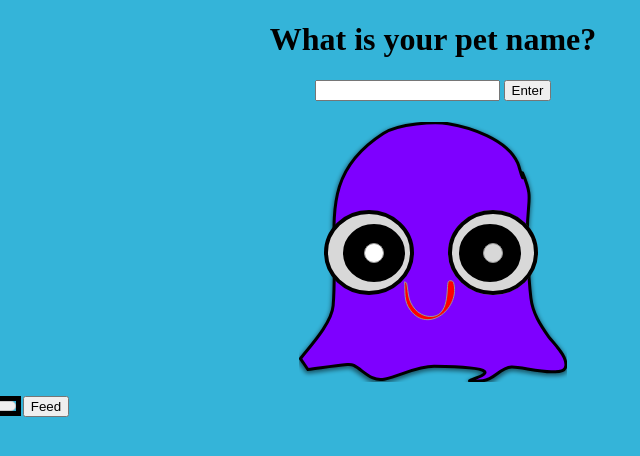
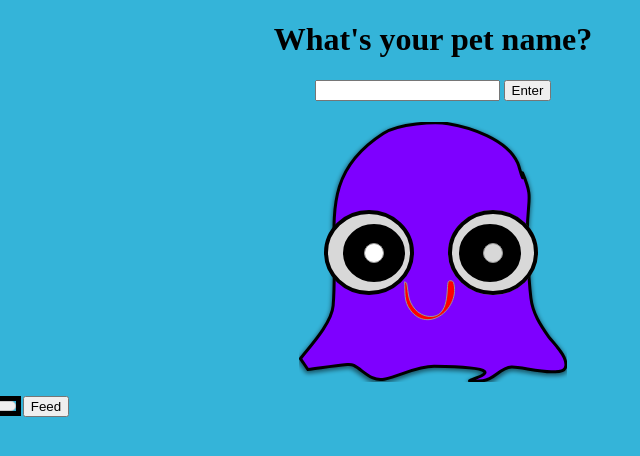
Before and after one commit to nabmat/cwk, a website: page client/index.html in a window 1280 px wide. Shown: the full height of the page, 207-847 px from the left. Drawn offline with Linux system fonts and the light colour scheme.

Commit message:
tiny change

```diff
--- a/client/index.html
+++ b/client/index.html
@@ -8,7 +8,7 @@
 </head>
 
 <body>
-    <h1 id='Question'>What is your pet name?</h1>
+    <h1 id='Question'>What's your pet name?</h1>
     <label for='Name?'></label>
     <input id='userText'>
 
```
